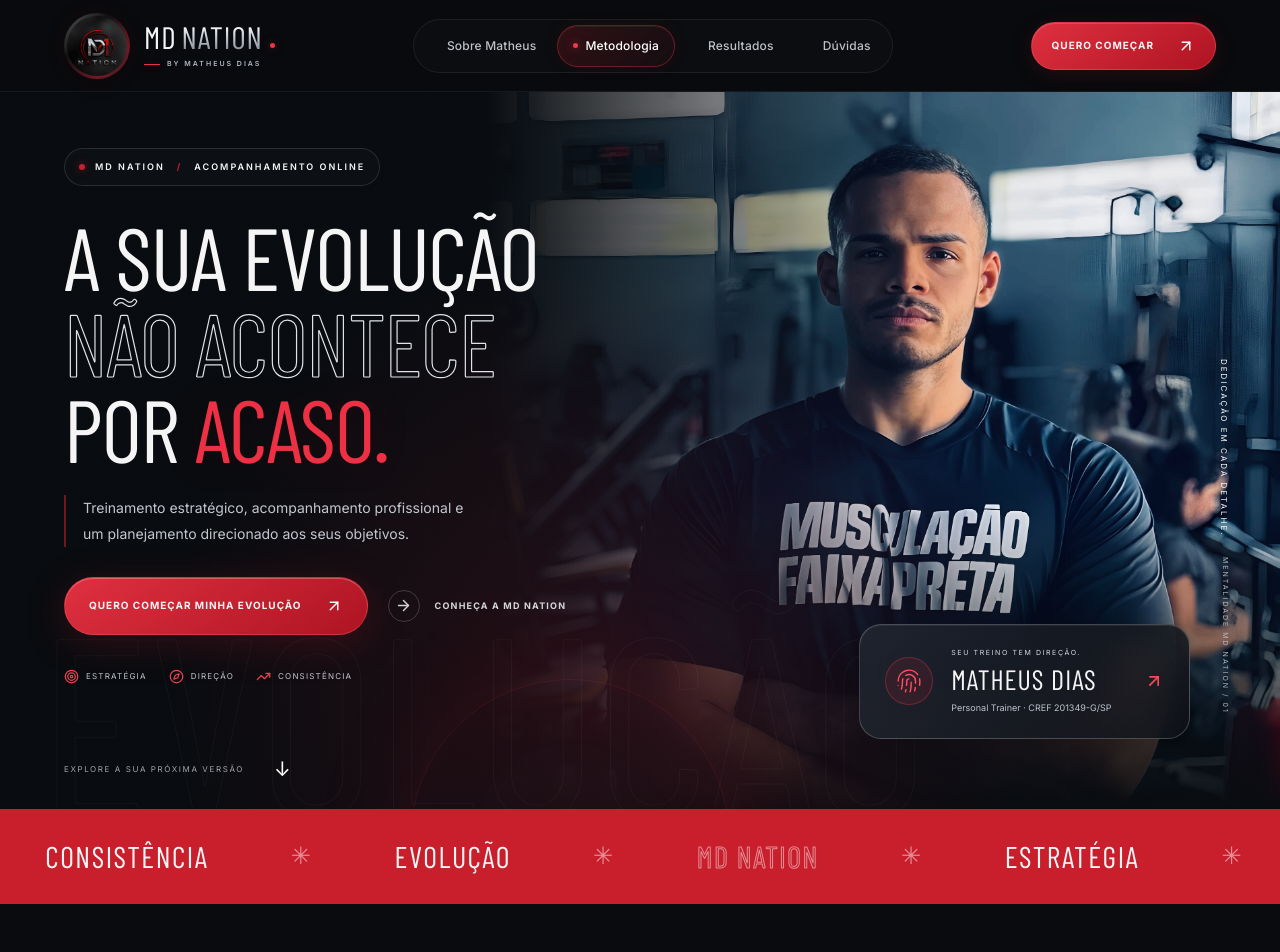
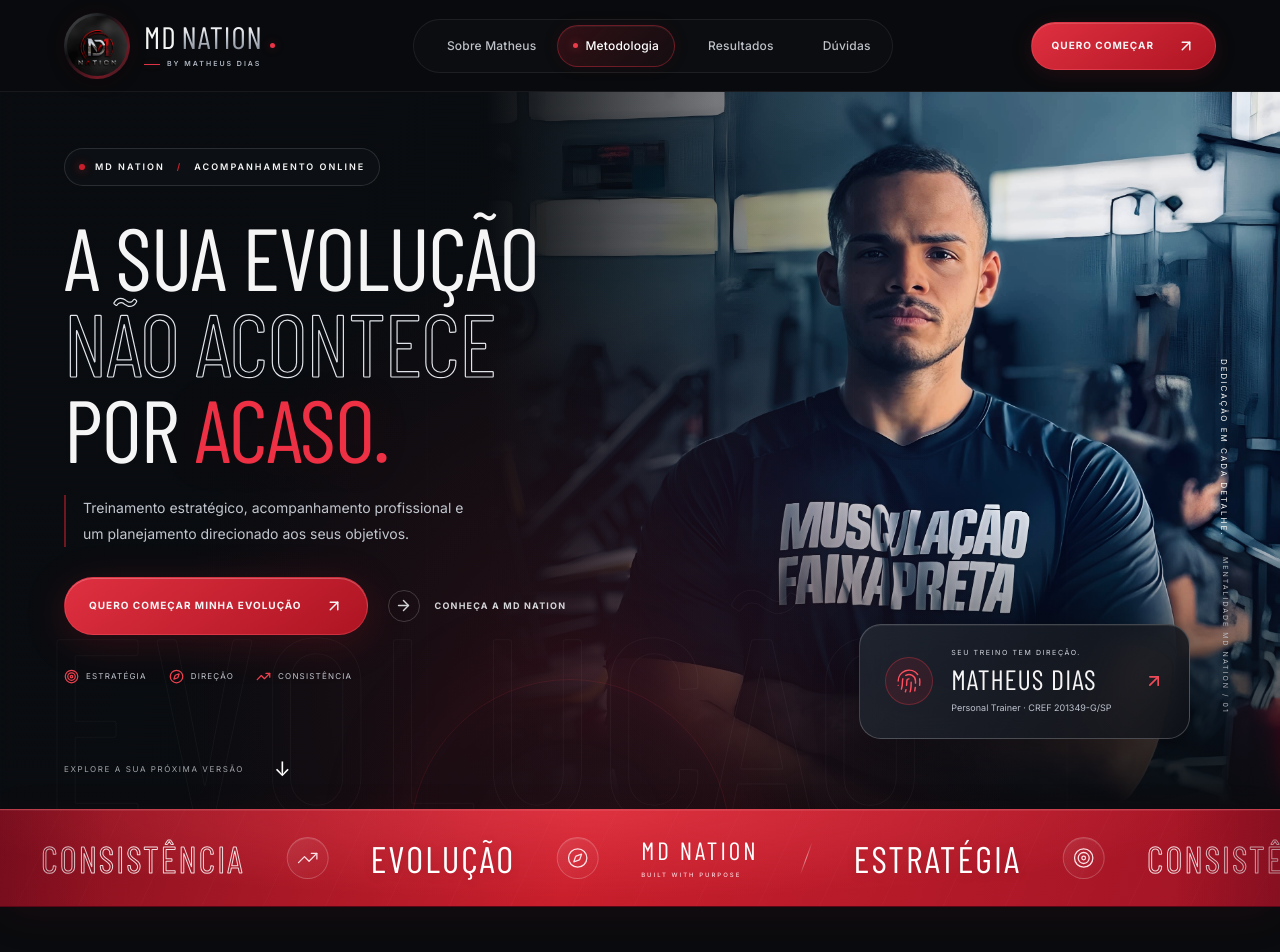
Before and after one commit to 011bigodeee-eng/Mdnation, a React (Vite) app: page / in a window 1280 px wide. Shown: the top 952 px of the page. Built offline with nearby package versions, Linux system fonts and the light colour scheme.

Commit message:
style: redesign moving brand ribbon with rich red finish

```diff
--- a/src/styles.css
+++ b/src/styles.css
@@ -161,3 +161,16 @@
 .logo:hover .logo-byline i{width:23px}
 @media(max-width:1100px){.logo{gap:10px}.logo-emblem{width:54px;height:54px}.logo-brand{font-size:27px}.logo-byline{font-size:6px;letter-spacing:1.6px}}
 @media(max-width:760px){.logo{gap:11px}.logo-emblem{width:51px;height:51px}.logo-brand{font-size:27px}.logo-wordmark{gap:7px}.logo-byline{font-size:6px;letter-spacing:1.5px}}
+/* A richer moving ribbon with metallic light and compact rhythm. */
+.brand-strip{position:relative;padding-block:27px;background:radial-gradient(ellipse at 45% 0%,#ff4e5d66,transparent 65%),linear-gradient(110deg,#84101f,#c91f2c 45%,#9e1425);border-top:1px solid #ff7c8866;border-bottom:1px solid #5a0616;box-shadow:inset 0 1px 0 #ffffff15,0 10px 45px #c91f2c12;isolation:isolate}
+.brand-strip::after{content:'';position:absolute;inset:0;pointer-events:none;z-index:1;background:linear-gradient(90deg,#640a1b66,transparent 8%,transparent 92%,#640a1b66)}
+.brand-strip::before{content:'';position:absolute;inset:0;pointer-events:none;background:repeating-linear-gradient(115deg,transparent 0,transparent 55px,#ffffff04 55px,#ffffff04 56px)}
+.brand-group{min-width:0;justify-content:flex-start;gap:42px;padding-inline:21px}
+.ribbon-word{font-size:37px;font-weight:700;letter-spacing:2px;line-height:1;color:#fff;text-shadow:0 2px 10px #51081733}
+.ribbon-outline{color:transparent;-webkit-text-stroke:1px #ffffffd9;text-shadow:none}
+.ribbon-icon{width:42px;height:42px;display:grid;place-items:center;border:1px solid #ffffff35;border-radius:50%;background:linear-gradient(135deg,#ffffff14,#ffffff03);box-shadow:inset 0 1px 0 #ffffff18;color:#ffe2e6;flex-shrink:0}
+.ribbon-brand{font-size:25px;font-weight:600;letter-spacing:3px;line-height:1.1;color:#fff}
+.ribbon-brand small{display:block;font-family:Inter,sans-serif;font-size:6px;font-weight:500;letter-spacing:2px;color:#ffd5db;margin-top:8px}
+.ribbon-divider{height:35px;width:1px;background:linear-gradient(transparent,#ffffff88,transparent);transform:rotate(20deg);margin-inline:5px;flex-shrink:0}
+@media(max-width:760px){.brand-strip{padding-block:22px}.brand-group{gap:26px;padding-inline:13px}.ribbon-word{font-size:28px;letter-spacing:1.5px}.ribbon-icon{width:34px;height:34px}.ribbon-icon svg{width:18px;height:18px}.ribbon-brand{font-size:22px}.ribbon-brand small{font-size:5px;letter-spacing:1.5px}}
+@media(prefers-reduced-motion:reduce){.brand-group{width:100vw;min-width:0;justify-content:center;flex-wrap:wrap;gap:20px}.ribbon-word{font-size:24px}.ribbon-icon{width:30px;height:30px}.ribbon-divider{display:none}}
```
Also changed, not shown: src/main.jsx (+1 -1 lines).
